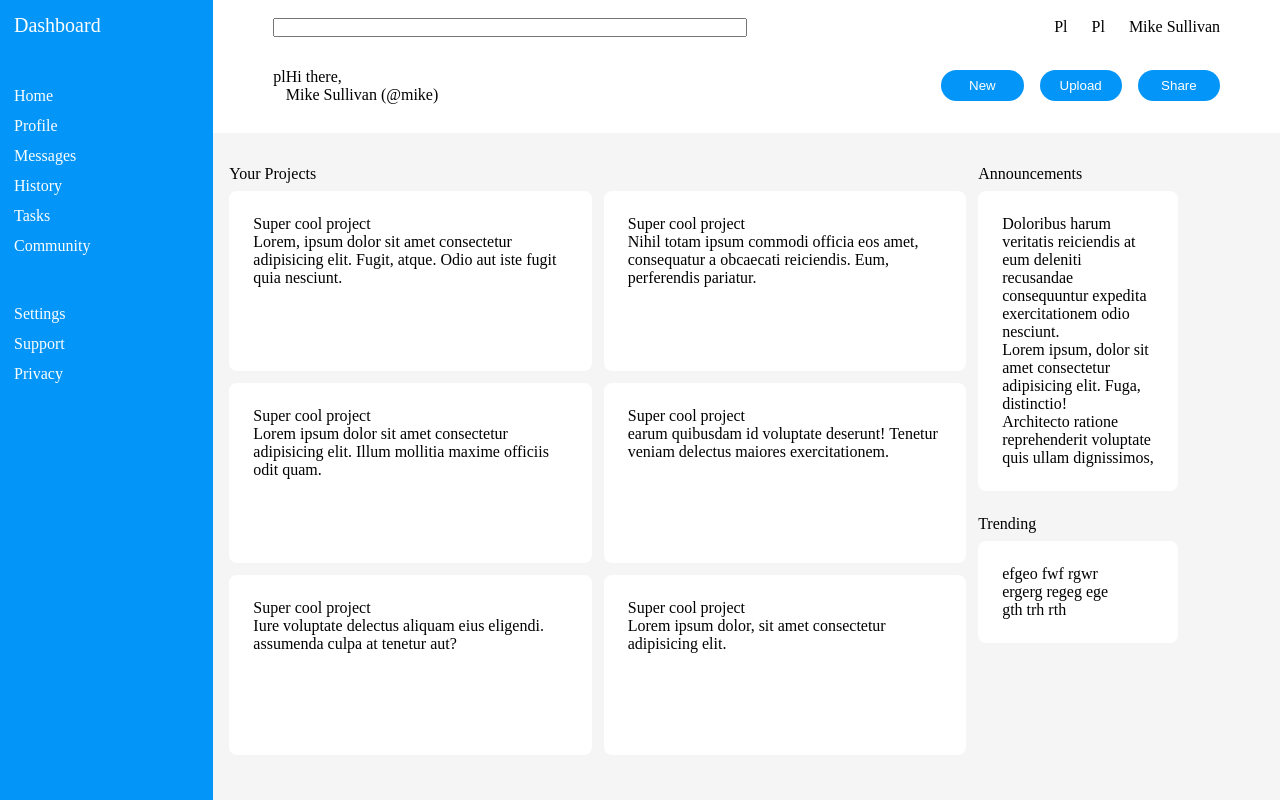
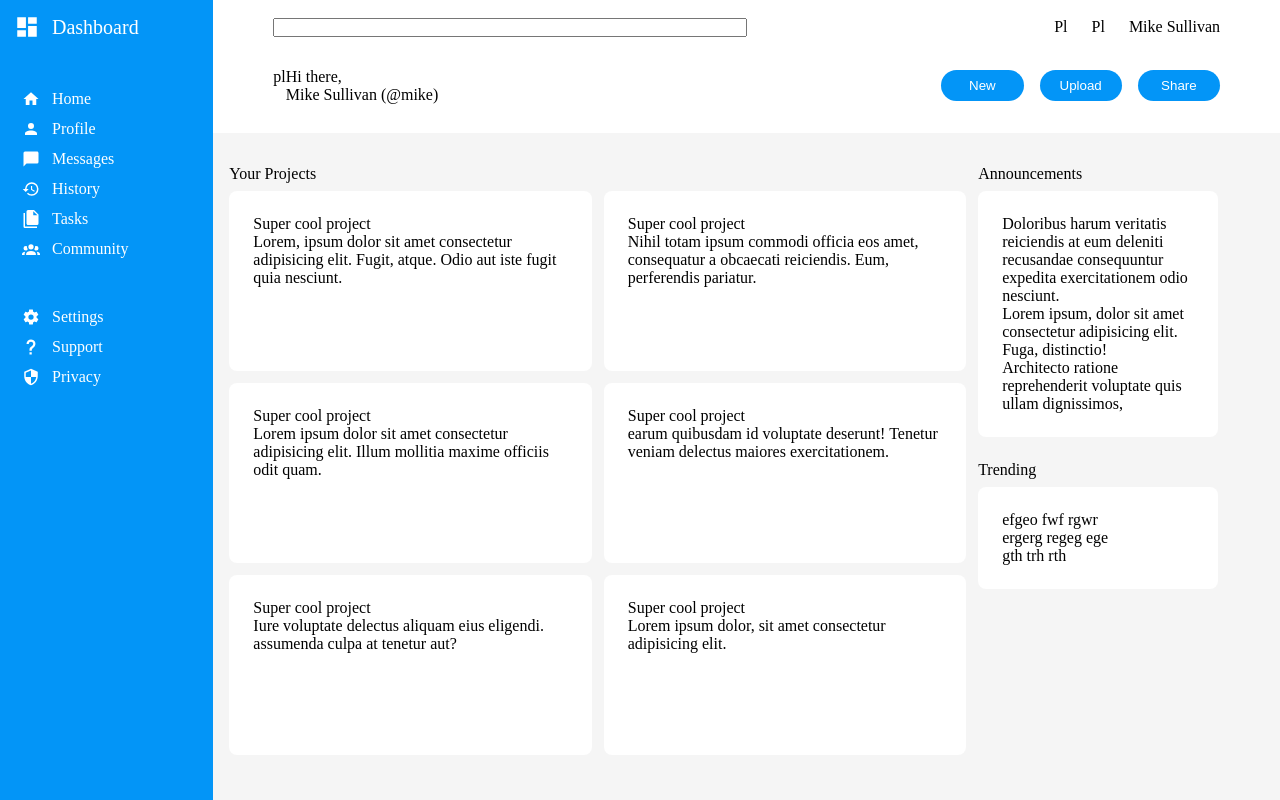
Before and after one commit to mike-344/admin-dashboard, a plain HTML site: page index.html in a window 1280 px wide. Drawn offline with Linux system fonts and the light colour scheme.

Commit message:
Add icons to sidebar

```diff
--- a/index.html
+++ b/index.html
@@ -10,21 +10,49 @@
     <div class = "main-grid">
         <div class = "sidebar">
          <div class="side-dash">
+            <img src="img/view-dashboard.svg" alt="Home icon" class="filter-white">
              <p>Dashboard</p>
          </div>
             <div class="side-wrap">
                 <div class = "side-nav">
+                    <div class="home">
+                        <img src="img/home.svg" alt="Home icon" class="filter-white">
                         <a href="">Home</a>
+                    </div>
+                    <div class="profile">
+                        <img src="img/account.svg" alt="Profile icon" class="filter-white">
                         <a href="">Profile</a>
+                    </div>
+                    <div class="message">
+                        <img src="img/message.svg" alt="Message icon" class="filter-white">
                         <a href="">Messages</a>
+                    </div>
+                    <div class="history">
+                        <img src="img/history.svg" alt="History icon" class="filter-white">
                         <a href="">History</a>
+                    </div>
+                    <div class="tasks">
+                        <img src="img/file-multiple.svg" alt="Files icon" class="filter-white">
                         <a href="">Tasks</a>
+                    </div>
+                    <div class="community">
+                        <img src="img/account-group.svg" alt="" class="filter-white">
                         <a href="">Community</a>
                     </div>
+                </div>
                 <div class = "side-settings">
+                    <div class="settings">
+                        <img src="img/cog.svg" alt="Cog icon" class="filter-white">
                         <a href=""> Settings</a>
+                    </div>
+                    <div class="support">
+                        <img src="img/help.svg" alt="Help icon" class="filter-white">
                         <a href="">Support</a>
+                    </div>
+                    <div class="privacy">
+                        <img src="img/security.svg" alt="Security icon" class="filter-white">
                         <a href="">Privacy</a>
+                    </div>
                 </div>
             </div>
         </div>
--- a/styles/style.css
+++ b/styles/style.css
@@ -28,6 +28,7 @@ a{
     padding: 32px 16px;
     display: flex;
     gap: 12px;
+
 }
 
 .side-nav, .side-settings{
@@ -42,6 +43,7 @@ a{
     display: grid;
     grid-template-columns: 1fr;
     margin-top: 50px;
+    margin-left: 8px;
     gap: 50px;
 }
 
@@ -116,7 +118,7 @@ a{
 
 .announcement-cards, .trend-cards{
     background-color: white;
-    width: 200px;
+    width: 240px;
     height: fit-content;
     padding: 24px;
     border-radius: 8px;
@@ -135,3 +137,27 @@ a{
 .trending{
     margin-top: 24px;
 }
+
+.sidebar img{
+    width: 18px;
+    height: auto;
+    color: white;
+}
+.side-dash img{
+    width: 26px;
+    height: auto;
+}
+
+.filter-white{
+    filter: invert(100%) sepia(100%) saturate(2%) hue-rotate(219deg) brightness(111%) contrast(101%);
+}
+
+.side-nav > div, .side-settings > div, .side-dash{
+    display: flex;
+    gap: 12px;
+
+}
+
+.side-dash{
+    align-items: center;
+}
```
Also changed, not shown: img/account-group.svg (added), img/account.svg (added), img/bat.svg (added), img/cog.svg (added), img/elephant.svg (added), img/file-multiple.svg (added), img/help.svg (added), img/history.svg (added), img/home.svg (added), img/kangaroo.svg (added), img/magnify.svg (added), img/message.svg (added), img/security.svg (added), img/shark.svg (added), 1 more files. Lines whose indentation alone changed are shown as unchanged.
